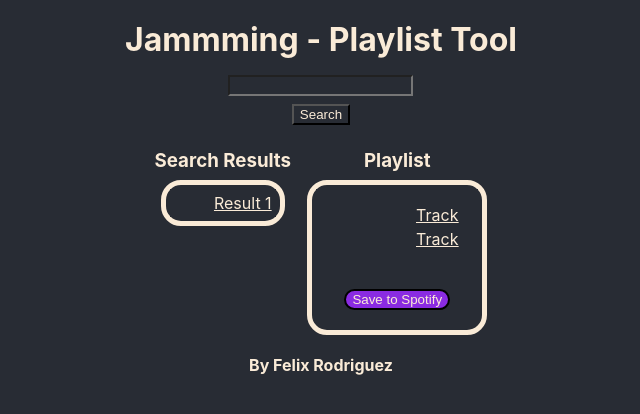
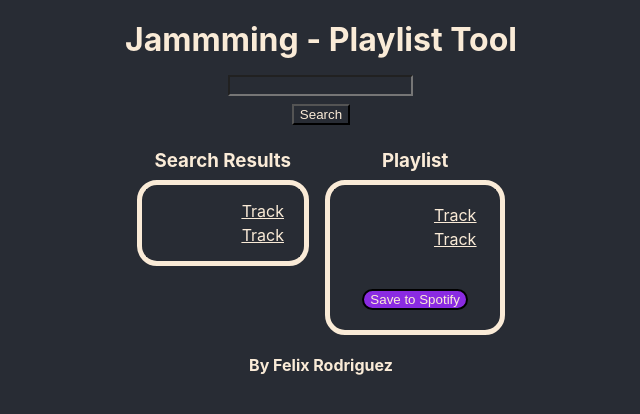
Before and after one commit to ItsFelixRodriguez/jammming, a React (Create React App) app: page / in a window 1280 px wide. Shown: the top 414 px of the page, without its empty margins (319-959 px from the left). Built offline with nearby package versions, Linux system fonts and the light colour scheme.

Commit message:
Slight tweaks

```diff
--- a/src/components/SearchResults/SearchResults.js
+++ b/src/components/SearchResults/SearchResults.js
@@ -1,5 +1,6 @@
 import React from 'react';
 import './SearchResults.css'
+import Track from '../Track/Track.js'
 
 function SearchResults () {
     return (
@@ -7,7 +8,7 @@ function SearchResults () {
             <h3>Search Results</h3>
             <div className="results">
             <ul>
-                <li>Result 1</li>
+                <li><Track /></li>
             </ul>
             </div>
         </div>
```
Also changed, not shown: src/components/Track/Track.js (+0 -9 lines).
